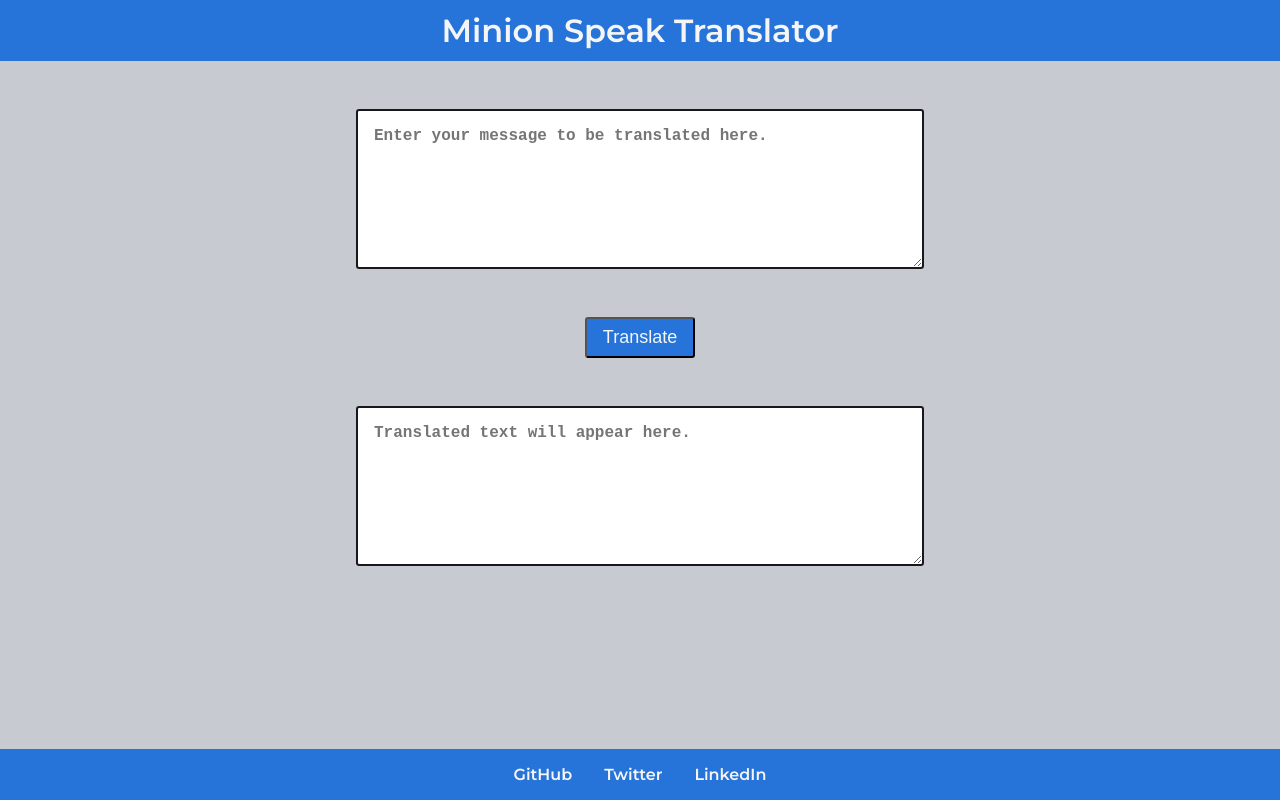
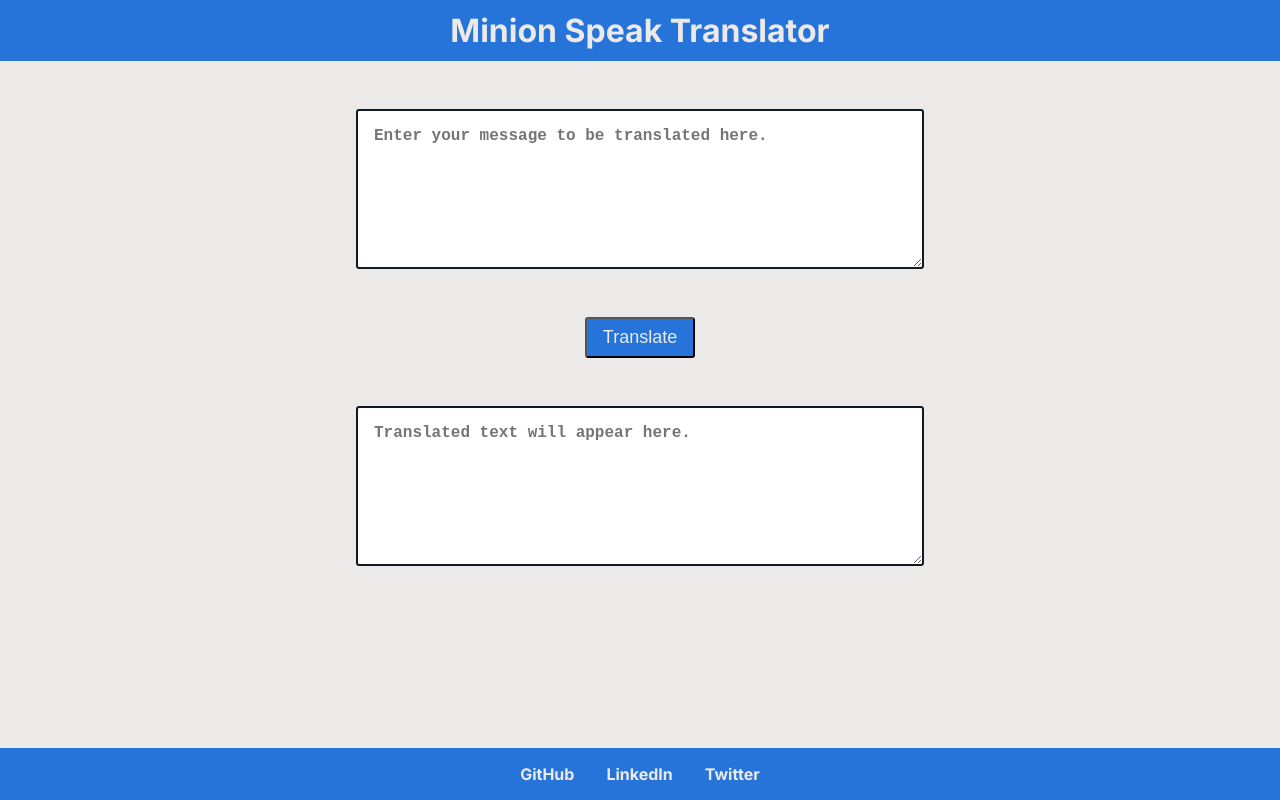
Before and after one commit to madhvsvdan/mark06, a plain HTML site: page index.html in a window 1280 px wide. Drawn offline with Linux system fonts and the light colour scheme.

Commit message:
added links

```diff
--- a/index.html
+++ b/index.html
@@ -1,5 +1,6 @@
 <!DOCTYPE html>
 <html lang="en">
+
 <head>
     <meta charset="UTF-8" />
     <meta http-equiv="X-UA-Compatible" content="IE=edge" />
@@ -14,29 +15,25 @@
         <h1>Minion Speak Translator</h1>
     </nav>
     <div class="translation-div">
-      <textarea
-        name="txt-input"
-        id="input"
-        class="text-area input"
-        placeholder="Enter your message to be translated here."
-      ></textarea>
+        <textarea name="txt-input" id="input" class="text-area input"
+            placeholder="Enter your message to be translated here."></textarea>
         <button id="btn-translate">Translate</button>
-      <textarea
-        name="txt-output"
-        id="output"
-        class="text-area output"
-        placeholder="Translated text will appear here."
-      ></textarea>
+        <textarea name="txt-output" id="output" class="text-area output"
+            placeholder="Translated text will appear here."></textarea>
     </div>
     <!-- =============== Footer Section =============== -->
     <footer class="footer">
         <div class="footer-links">
             <ul>
-          <li><a href="#">GitHub</a></li>
-          <li><a href="#">Twitter</a></li>
-          <li><a href="#">LinkedIn</a></li>
+                <li><a target="_blank" rel="noopener noreferrer" href="https://github.com/madhvsvdan">GitHub</a></li>
+                <li>
+                    <a target="_blank" rel="noopener noreferrer"
+                        href="https://www.linkedin.com/in/madhvsvdan/">LinkedIn</a>
+                </li>
+                <li><a target="_blank" rel="noopener noreferrer" href="https://twitter.com/madhvsvdan">Twitter</a></li>
             </ul>
         </div>
     </footer>
 </body>
+
 </html>
--- a/styles.css
+++ b/styles.css
@@ -1,4 +1,12 @@
-@import url('https://fonts.googleapis.com/css2?family=Montserrat:wght@400;600&display=swap');
+@import url('https://fonts.googleapis.com/css2?family=Inter:wght@100;200;300;400;500;600;700;800;900&display=swap');
+
+:root {
+  --colorPrimary: hsl(214, 70%, 50%);
+  --colorSecondary: hsl(214, 70%, 60%);
+  --colorDark: #111827;
+  --colorMedium: #545964;
+  --colorLight: #ece9e9;
+}
 
 * {
   box-sizing: border-box;
@@ -6,27 +14,20 @@
   margin: 0;
 }
 
-:root {
-  --accent: hsl(214, 70%, 50%);
-  --accent-sec: hsl(214, 70%, 60%);
-  --dark: #18181b;
-  --background: hsl(214, 10%, 80%);
-}
-
 body {
-  font-family: 'Montserrat', sans-serif;
-  background-color: var(--background);
+  font-family: 'Inter', sans-serif;
+  background-color: var(--colorLight);
 }
 
 nav {
-  background-color: var(--accent);
+  background-color: var(--colorPrimary);
   text-align: center;
 }
 
 nav h1 {
   font-size: 2rem;
   padding: 0.7rem;
-  color: whitesmoke;
+  color: var(--colorLight);
 }
 .translation-div {
   margin: auto;
@@ -45,15 +46,15 @@ textarea {
   min-height: 20vh;
   margin: 2rem;
   font-size: large;
-  border: 2px solid var(--dark);
+  border: 2px solid var(--colorDark);
   border-radius: 0.2rem;
   padding: 1rem;
   font-weight: bold;
 }
 
 button {
-  background-color: var(--accent);
-  color: whitesmoke;
+  background-color: var(--colorPrimary);
+  color: var(--colorLight);
   margin: 1rem 0rem;
   padding: 0.5rem 1rem;
   font-size: large;
@@ -65,7 +66,7 @@ button {
   display: flex;
   justify-content: center;
   align-items: center;
-  background-color: var(--accent);
+  background-color: var(--colorPrimary);
 
   position: absolute;
   bottom: 0;
@@ -78,14 +79,14 @@ button {
 }
 
 .footer-links li a {
-  color: whitesmoke;
+  color: var(--colorLight);
   padding: 1rem;
   display: block;
   font-weight: bold;
 }
 
 .footer-links li:hover {
-  background-color: var(--accent-sec);
+  background-color: var(--colorSecondary);
 }
 li {
   list-style: none;
```
Lines whose indentation alone changed are shown as unchanged.
